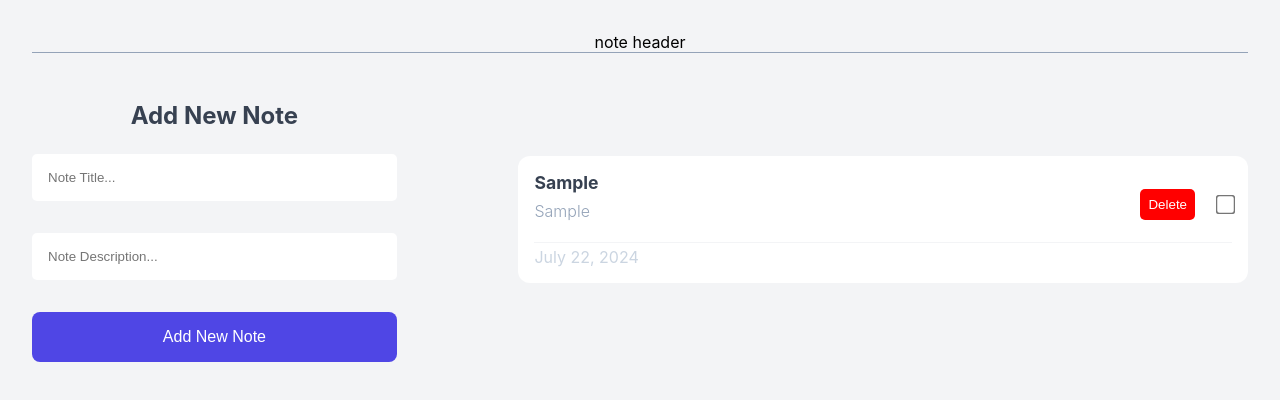
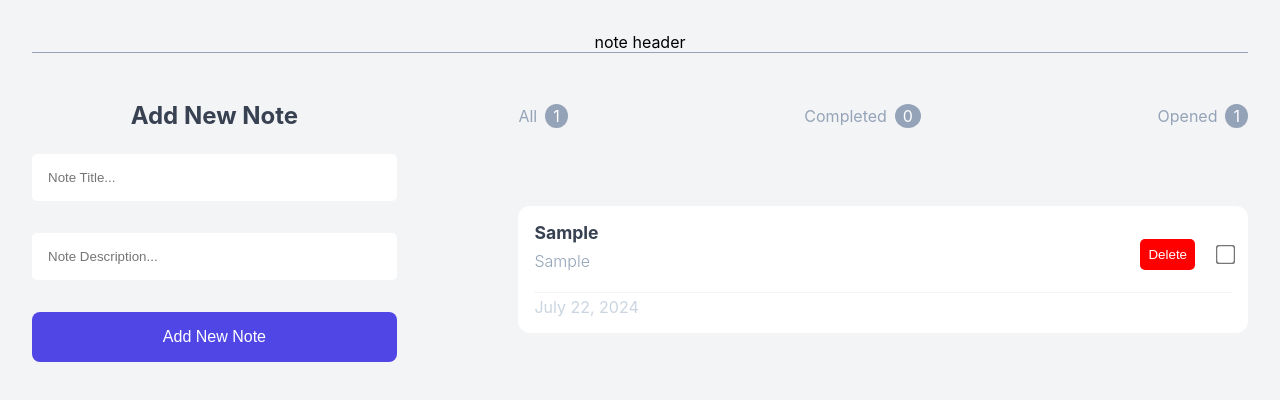
Before and after one commit to Soroosh-Hemati/NoteApp-React, a React app: page / in a window 1280 px wide. Both pictures are taken after typing "Sample", "Sample" into the empty fields and a click on the button "Add New Note". Shown: the top 400 px of the page. Built offline with nearby package versions, Linux system fonts and the light colour scheme; the HTML template or start-up script is replaced by a standard one.

Commit message:
NoteStatus component added and completed

```diff
--- a/src/App.css
+++ b/src/App.css
@@ -80,6 +80,22 @@
   text-align: left;
   color: var(--text-300);
 }
+.note-status{
+  display: flex;
+  align-items: center;
+  justify-content: space-between;
+  margin-bottom: 5rem;
+}
+.note-status li{
+  color: var(--text-400);
+}
+.note-status li span{
+  background-color: var(--text-400);
+  color: #fff;
+  border-radius: 50%;
+  padding: 2px 8px;
+  margin-left: 8px;
+}
 .btn--secondary{
   background-color: red;
   color: #fff;
--- a/src/App.jsx
+++ b/src/App.jsx
@@ -2,6 +2,7 @@ import AddNewNote from './components/AddNewNote'
 import NoteList from './components/NoteList'
 import './App.css'
 import { useState } from 'react'
+import NoteStatus from './components/NoteStatus';
 
 function App() {
   const [notes, setNotes] = useState([]);
@@ -18,6 +19,7 @@ function App() {
     <div className="note-app">
       <AddNewNote onAddNote={handleAddNote} />
       <div className="note-container">
+        <NoteStatus notes = {notes}/>
         <NoteList notes={notes} onDelete={handleDeleteNote} onCheck={handleCheckNote} />
       </div>
     </div>
--- /dev/null
+++ b/src/components/NoteStatus.jsx
@@ -0,0 +1,16 @@
+
+function NoteStatus({notes}) {
+  const allNotes = notes.length;
+  const completedNotes = notes.filter((note)=>note.completed).length
+  const openedNotes = notes.filter((note)=>!note.completed).length
+  if(!allNotes) return <h1>No notes has been added  :{`(`}</h1>
+  return (
+    <ul className="note-status">
+        <li>All<span>{allNotes}</span></li>
+        <li>Completed<span>{completedNotes}</span></li>
+        <li>Opened<span>{openedNotes}</span></li>
+    </ul>
+  )
+}
+
+export default NoteStatus
```
